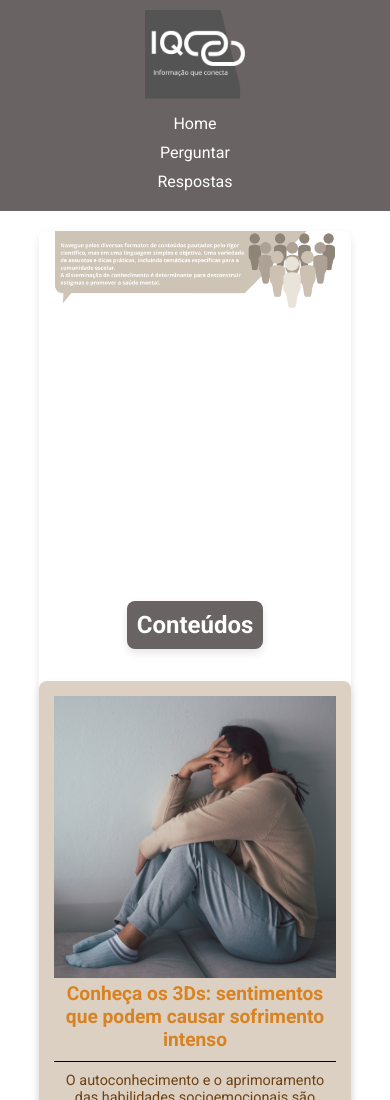
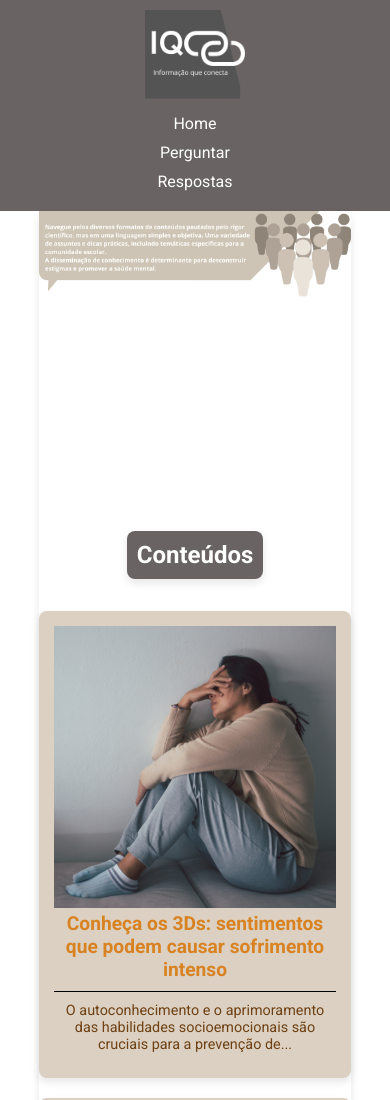
Before and after one commit to Thiago-Natale/IQC, a plain HTML site: page index.html in a window 390 px wide. Shown: the top 1100 px of the page. Drawn offline with Linux system fonts and the light colour scheme.

Commit message:
Alterações de responsividade

```diff
--- a/style.css
+++ b/style.css
@@ -73,10 +73,33 @@ nav ul li a {
     object-fit: cover; /* Corta a imagem para se ajustar ao contêiner */
 }
 
+/* Responsividade classe prologo para tablets e celulares */
+@media (max-width: 1024px) {
+    .prologo {
+        height: 300px; /* Ajuste para telas menores */
+        overflow: hidden;
+    }
+}
+
+@media (max-width: 768px) {
+    .prologo {
+        height: 250px; /* Ajuste para telas menores */
+        overflow: hidden;
+    }
+}
+
+@media (max-width: 480px) {
+    .prologo {
+        height: 200px; /* Ajuste para telas de celulares */
+        overflow: hidden;
+    }
+}
+
 /* Ajustes de responsividade para Header */
 @media (max-width: 1024px) {
     header {
         flex-direction: column;
+        height: auto;
     }
 
     .logo img {
@@ -122,21 +145,15 @@ nav ul li a {
     color: white;
 }
 
-/* Estilização da classe prologo */
-.prologo {
-    margin: 20px 0;
-}
-
 .prologo img {
     width: 100%;
     max-width: 100%;
     height: auto;
 }
 
-@media (max-width: 768px) {
-    .prologo img {
-        width: 90%;
-        margin: 0 auto;
+@media (max-width: 1024px) {
+    .prologo {
+        height: 300px; /* Ajuste para telas menores */
     }
 }
 
```
